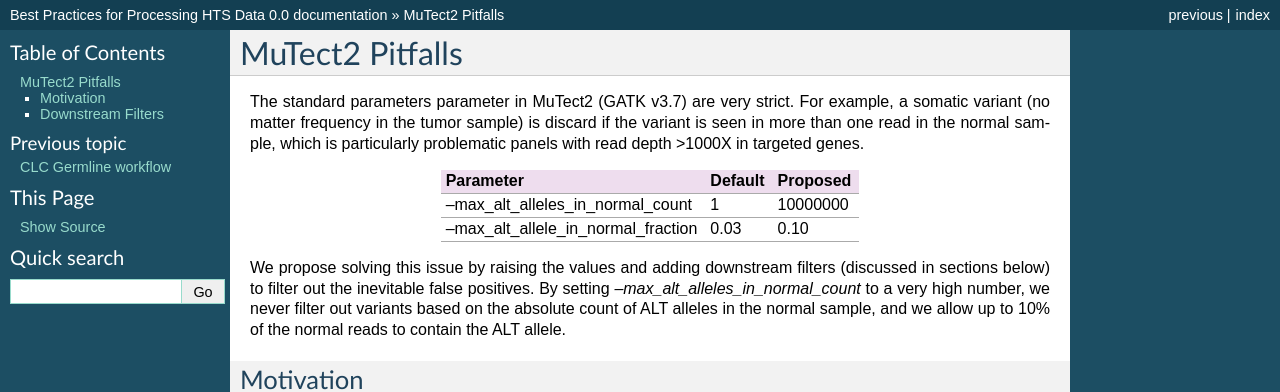
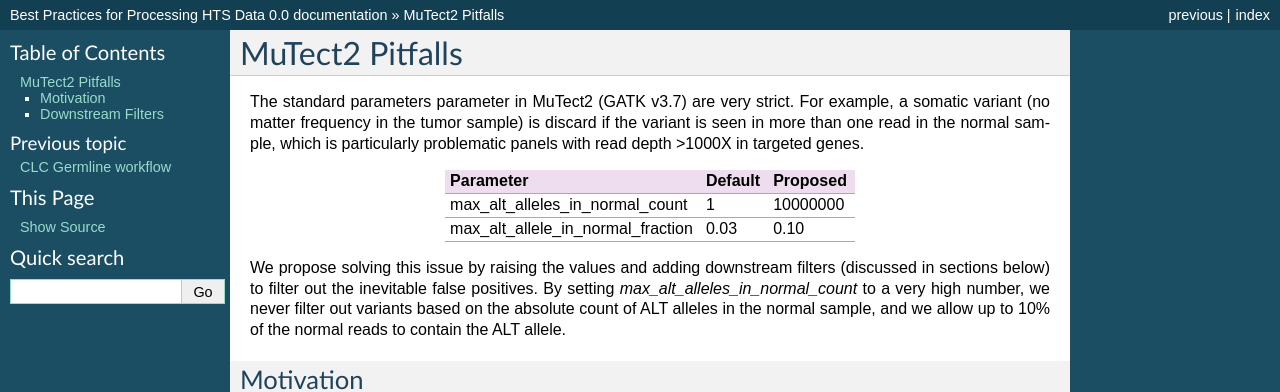
Before and after one commit to NEXTBioinformatics/Best-Practices-for-Processing-HTS-Data, a Sphinx documentation site: the page built from source/mutect2_pitfalls.rst, in a window 1280 px wide. Shown: the top 392 px of the page. Built offline with Sphinx 7.4.7, drawn with Linux system fonts in a browser that asks for light colours.

Commit message:
Cosmetic changes

```diff
--- a/source/mutect2_pitfalls.rst
+++ b/source/mutect2_pitfalls.rst
@@ -6,11 +6,11 @@
 ==================================== ======= ==========
 Parameter                            Default Proposed
 ==================================== ======= ==========
---max_alt_alleles_in_normal_count    1       10000000
---max_alt_allele_in_normal_fraction  0.03    0.10
+max_alt_alleles_in_normal_count      1       10000000
+max_alt_allele_in_normal_fraction    0.03    0.10
 ==================================== ======= ==========
 
-We propose solving this issue by raising the values and adding downstream filters (discussed in sections below) to filter out the inevitable false positives. By setting `--max_alt_alleles_in_normal_count` to a very high number, we never filter out variants based on the absolute count of ALT alleles in the normal sample, and we allow up to 10% of the normal reads to contain the ALT allele.
+We propose solving this issue by raising the values and adding downstream filters (discussed in sections below) to filter out the inevitable false positives. By setting `max_alt_alleles_in_normal_count` to a very high number, we never filter out variants based on the absolute count of ALT alleles in the normal sample, and we allow up to 10% of the normal reads to contain the ALT allele.
 
 Motivation
 ----------
```
